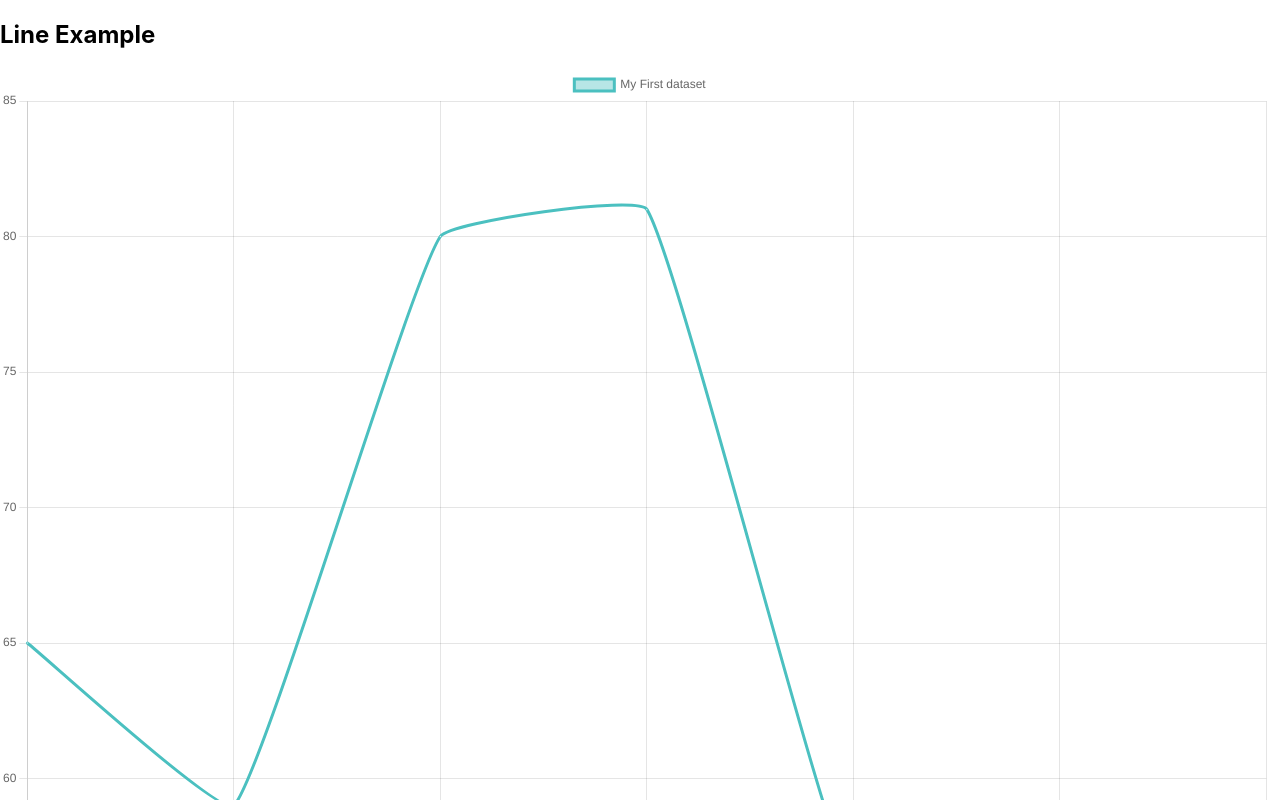
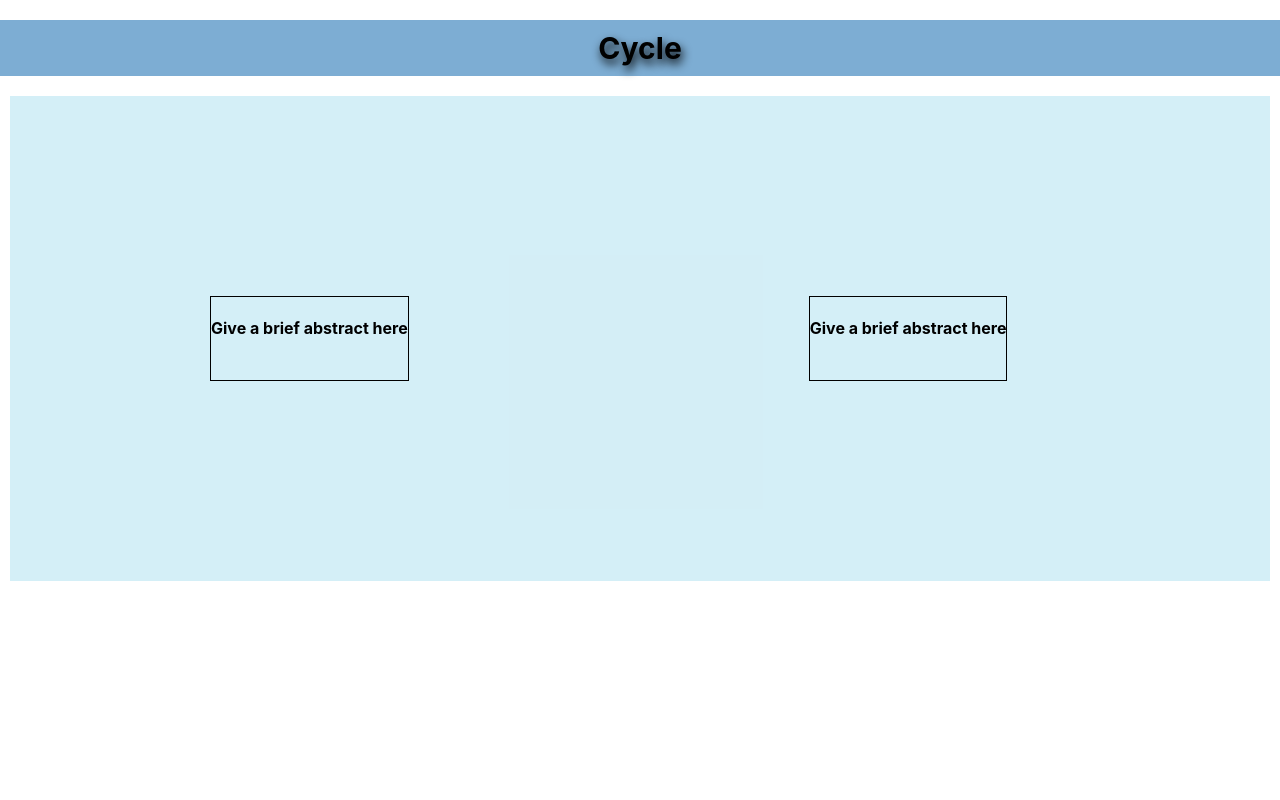
Before and after one commit to 2020-HelloWorld/NextAuthGoogle, a Next.js app: page / in a window 1280 px wide. Shown: the top 800 px of the page. Built offline with nearby package versions, Linux system fonts and the light colour scheme.

Commit message:
Idea page
Signed-off-by: Ghanashyam-Bhat <ghanashyambhat6@gmail.com>

```diff
--- /dev/null
+++ b/components/ideaPitching.js
@@ -0,0 +1,16 @@
+import React from 'react';
+import IdeaText from './ideaPitching/ideaText';
+
+class ideaPitching extends React.Component{
+    render(){
+        return(
+            <div>
+                <IdeaText company={this.props.company} abstract={this.props.abstract}/>
+                {/* <Graphs></Graphs>
+                <Contact></Contact> */}
+            </div>
+        )
+    };
+}
+
+export default ideaPitching;
--- /dev/null
+++ b/components/ideaPitching/ideaText.js
@@ -0,0 +1,25 @@
+import React from 'react';
+// import './style.css'
+class IdeaText extends React.Component{
+    render(){
+
+
+        return(
+            <div className='ideaText-box'>
+                <h1  className='heading'>{this.props.company}</h1>
+                <div className='outer-abstract'>
+                <div className='abstract'>
+                <h4 className='h4'>{this.props.abstract}</h4><br/>
+
+                </div>
+                <div className='abstract'>
+                <h4 className='h4'>{this.props.abstract}</h4><br/>
+
+                </div>
+                </div>
+            </div>
+        )
+    };
+}
+
+export default IdeaText;
--- a/pages/_app.js
+++ b/pages/_app.js
@@ -1,7 +1,6 @@
 import '../styles/globals.css'
-import '../components/pieChart.js'
-import '../components/lineChart.js'
-
+import '../components/ideaPitching.js'
+import '../styles/ideaPitching.css'
 
 function MyApp({ Component, pageProps }) {
   return <Component {...pageProps} />
--- a/pages/index.js
+++ b/pages/index.js
@@ -1,14 +1,9 @@
-import Head from 'next/head'
-import Image from 'next/image'
-import LineChart from '../components/lineChart'
-import PieChart from '../components/pieChart'
-import styles from '../styles/Home.module.css'
+import IdeaPitching from '../components/ideaPitching'
 
 export default function Home() {
   return (
     <div>
-    <LineChart></LineChart>
-    <PieChart></PieChart>
+      <IdeaPitching company="Cycle"  abstract="Give a brief abstract here"/>
     </div>
   )
 }
--- /dev/null
+++ b/styles/ideaPitching.css
@@ -0,0 +1,17 @@
+.ideaText-box .outer-abstract{
+    background-color: rgba(45, 174, 213, 0.204);
+
+    display:flex;
+    margin:10px;
+}
+.ideaText-box .heading{
+    background-color: rgb(125, 173, 211);
+    text-align: center;
+    font-size: 30px;
+    text-shadow: 2px 5px  10px  black;
+    padding:10px;
+}
+.ideaText-box .outer-abstract .abstract{
+    margin:200px;
+    border:1px solid;
+}
```
Also changed, not shown: components/ideaPitching/charts/lineChart.js (renamed from components/lineChart.js), components/ideaPitching/charts/pieChart.js (renamed from components/pieChart.js), 1 other file (tests, documents, lock files or other folders).
